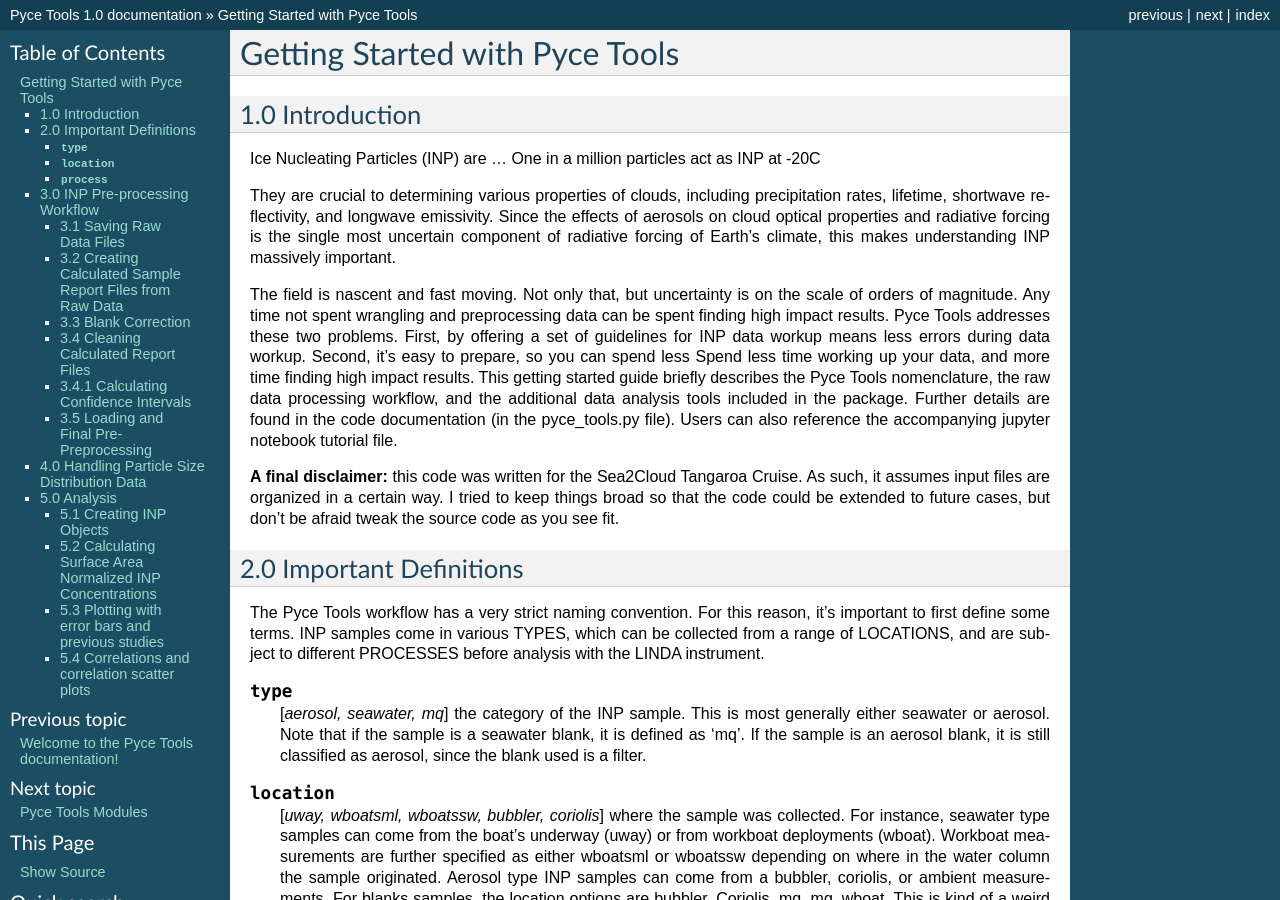
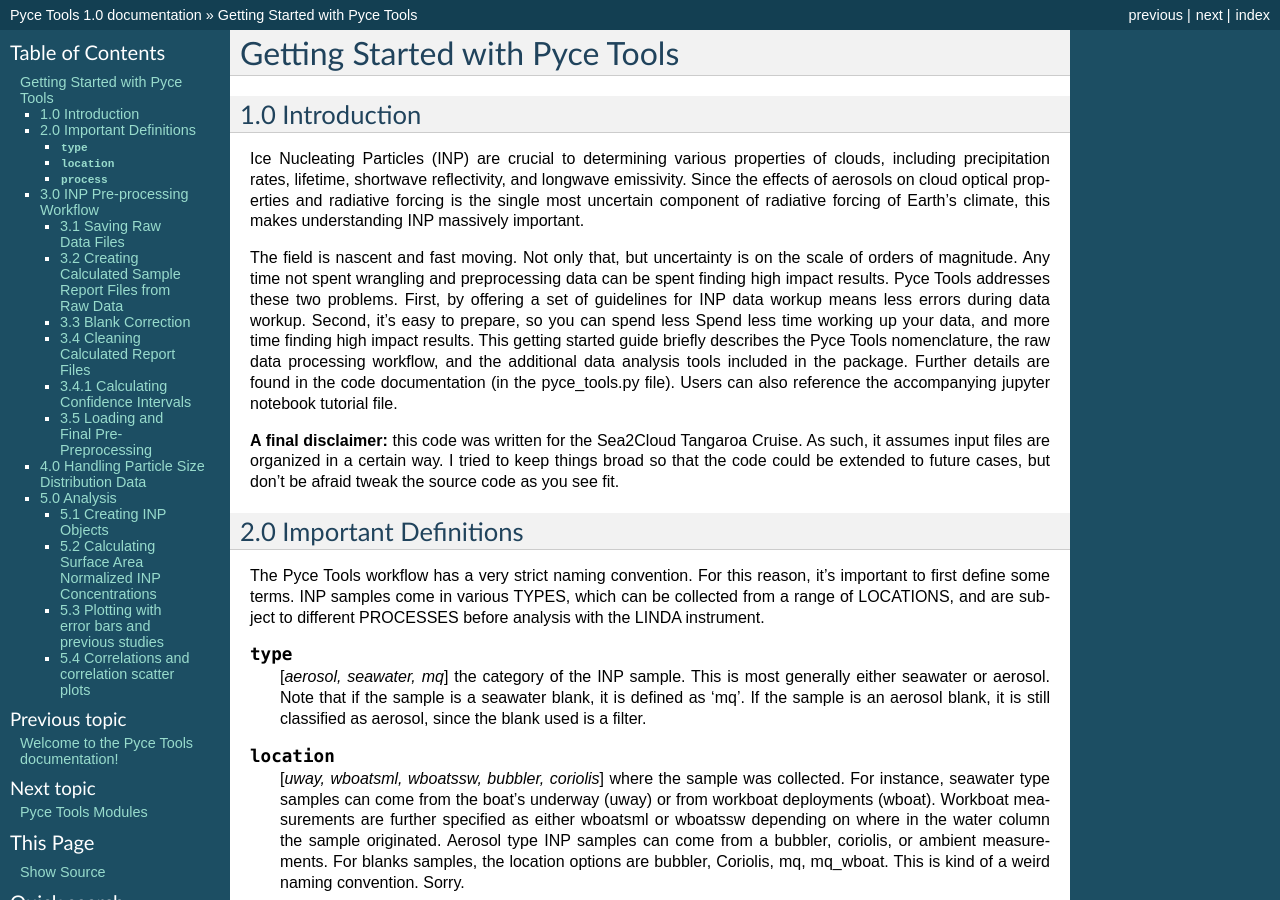
Before and after one commit to jotruebl/Pyce_Tools, a Sphinx documentation site: the page built from docs/getting_started.rst, in a window 1280 px wide and 900 px high. Built offline with Sphinx 7.4.7, drawn with Linux system fonts in a browser that asks for light colours.

Commit message:
Updated Tutorial

```diff
--- a/docs/getting_started.rst
+++ b/docs/getting_started.rst
@@ -4,11 +4,9 @@
 1.0 Introduction
 -----------------
 
-Ice Nucleating Particles (INP) are … One in a million particles act as INP at -20C
+Ice Nucleating Particles (INP) are crucial to determining various properties of clouds, including precipitation rates, lifetime, shortwave reflectivity, and longwave emissivity. Since the effects of aerosols on cloud optical properties and radiative forcing is the single most uncertain component of radiative forcing of Earth’s climate, this makes understanding INP massively important.
 
-They are crucial to determining various properties of clouds, including precipitation rates, lifetime, shortwave reflectivity, and longwave emissivity. Since the effects of aerosols on cloud optical properties and radiative forcing is the single most uncertain component of radiative forcing of Earth’s climate, this makes understanding INP massively important.
-
-The field is nascent and fast moving. Not only that, but uncertainty is on the scale of orders of magnitude.  Any time not spent wrangling and preprocessing data can be spent finding high impact results. Pyce Tools addresses these two problems. First, by offering a set of guidelines for INP data workup means less errors during data workup. Second, it’s easy to prepare, so you can spend less Spend less time working up your data, and more time finding high impact results.
+The field is nascent and fast moving. Not only that, but uncertainty is on the scale of orders of magnitude. Any time not spent wrangling and preprocessing data can be spent finding high impact results. Pyce Tools addresses these two problems. First, by offering a set of guidelines for INP data workup means less errors during data workup. Second, it’s easy to prepare, so you can spend less Spend less time working up your data, and more time finding high impact results.
 This getting started guide briefly describes the Pyce Tools nomenclature, the raw data processing workflow, and the additional data analysis tools included in the package. Further details are found in the code documentation (in the pyce_tools.py file). Users can also reference the accompanying jupyter notebook tutorial file.
 
 **A final disclaimer:** this code was written for the Sea2Cloud Tangaroa Cruise. As such, it assumes input files are organized in a certain way. I tried to keep things broad so that the code could be extended to future cases, but don’t be afraid tweak the source code as you see fit.
```
Also changed, not shown: 7 other files.
